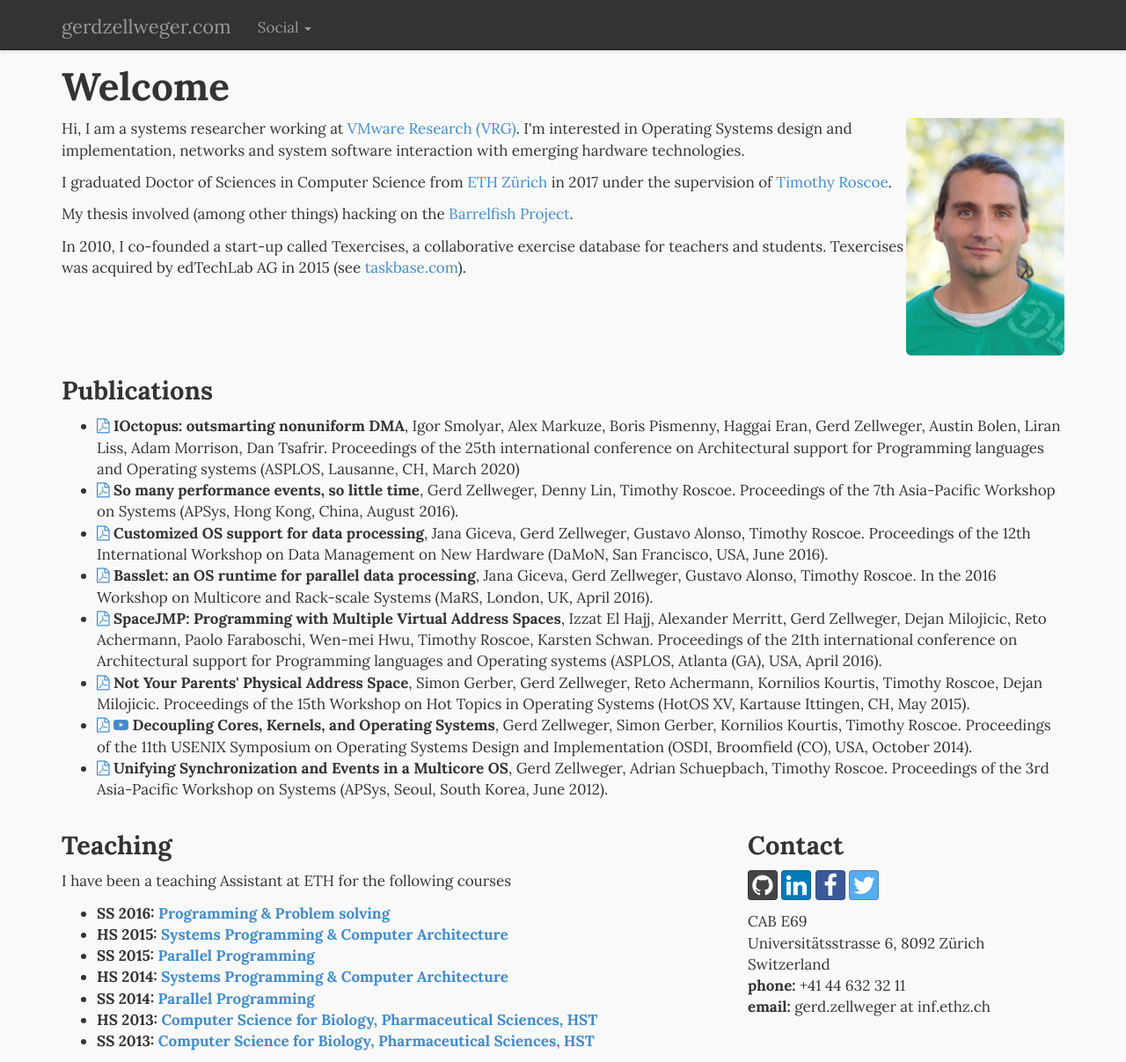
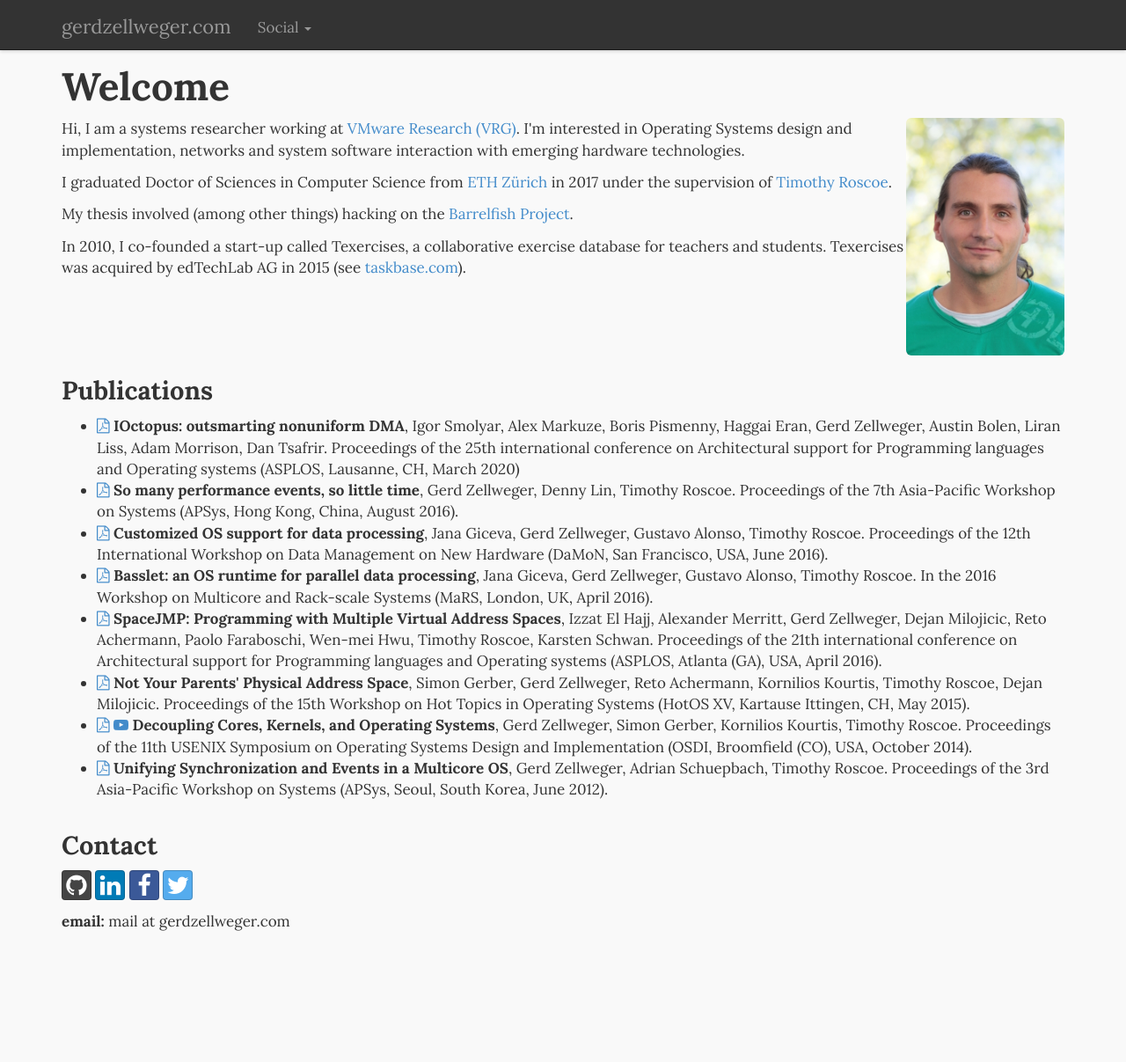
Before and after one commit to gz/website, a Jekyll site: the page built from index.html, in a window 1280 px wide and 1207 px high. Shown: the whole window at 88% size. Built offline with Jekyll 4.4.1, drawn with Linux system fonts in a browser that asks for light colours; nearby versions of some CDN libraries; Markdown is read by kramdown in place of the engine named in the settings.

Commit message:
Update index.

```diff
--- a/index.html
+++ b/index.html
@@ -65,19 +65,6 @@ title: Gerd Zellweger
 </ul>
 
 <div class="row">
-  <div class="col-xs-8">
-      <h3>Teaching</h3>
-      <p>I have been a teaching Assistant at ETH for the following courses</p>
-      <ul class="unstyled">
-        <li><strong>SS 2016: <a href="http://asq.gribex.net/teaching/ppl2016/">Programming & Problem solving</a></strong></li>
-        <li><strong>HS 2015: <a href="http://www.systems.ethz.ch/courses/fall2015/SPCA/">Systems Programming & Computer Architecture</a></strong></li>
-        <li><strong>SS 2015: <a href="http://ait.inf.ethz.ch/teaching/courses/2015-SS-Parallel-Programming/">Parallel Programming</a></strong></li>
-        <li><strong>HS 2014: <a href="http://www.systems.ethz.ch/courses/fall2014/SPCA/">Systems Programming & Computer Architecture</a></strong></li>
-        <li><strong>SS 2014: <a href="http://ait.inf.ethz.ch/teaching/courses/2014-SS-Parallel-Programming/">Parallel Programming</a></strong></li>
-        <li><strong>HS 2013: <a href="http://www.ibpw.ethz.ch/">Computer Science for Biology, Pharmaceutical Sciences, HST</a></strong></li>
-        <li><strong>SS 2013: <a href="http://www.ibpw.ethz.ch/">Computer Science for Biology, Pharmaceutical Sciences, HST</a></strong></li>
-      </ul>
-  </div>
   <div class="col-xs-4">
       <h3>Contact</h3>
       <p>
@@ -96,11 +83,7 @@ title: Gerd Zellweger
       </p>
 
       <address>
-      CAB E69<br />
-      Universitätsstrasse 6, 8092 Zürich<br />
-      Switzerland<br />
-      <b>phone:</b> +41 44 632 32 11<br />
-      <b>email:</b> gerd.zellweger at inf.ethz.ch<br />
+        <b>email:</b> mail at gerdzellweger.com<br />
        </address>
 
   </div>
```
